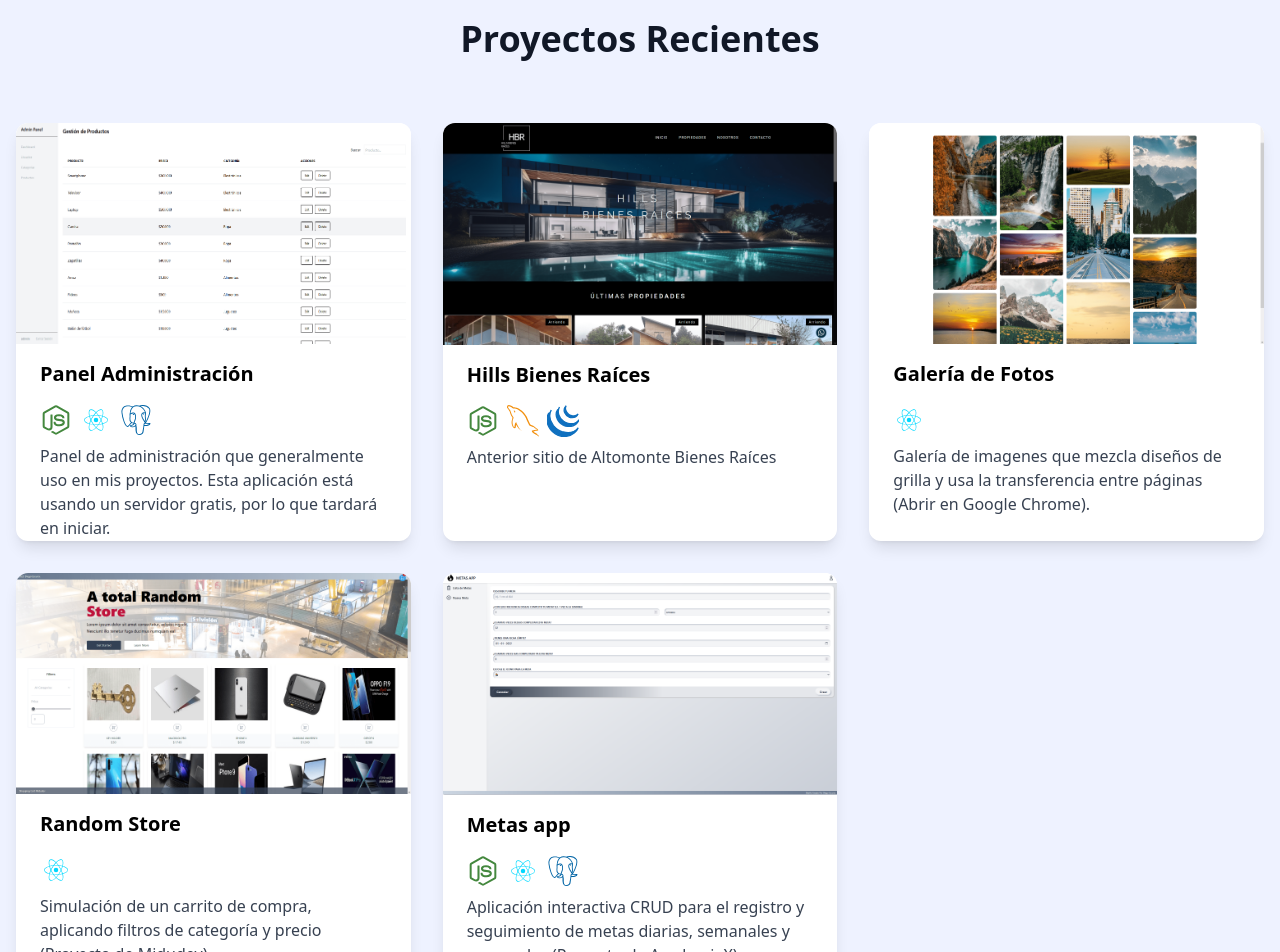
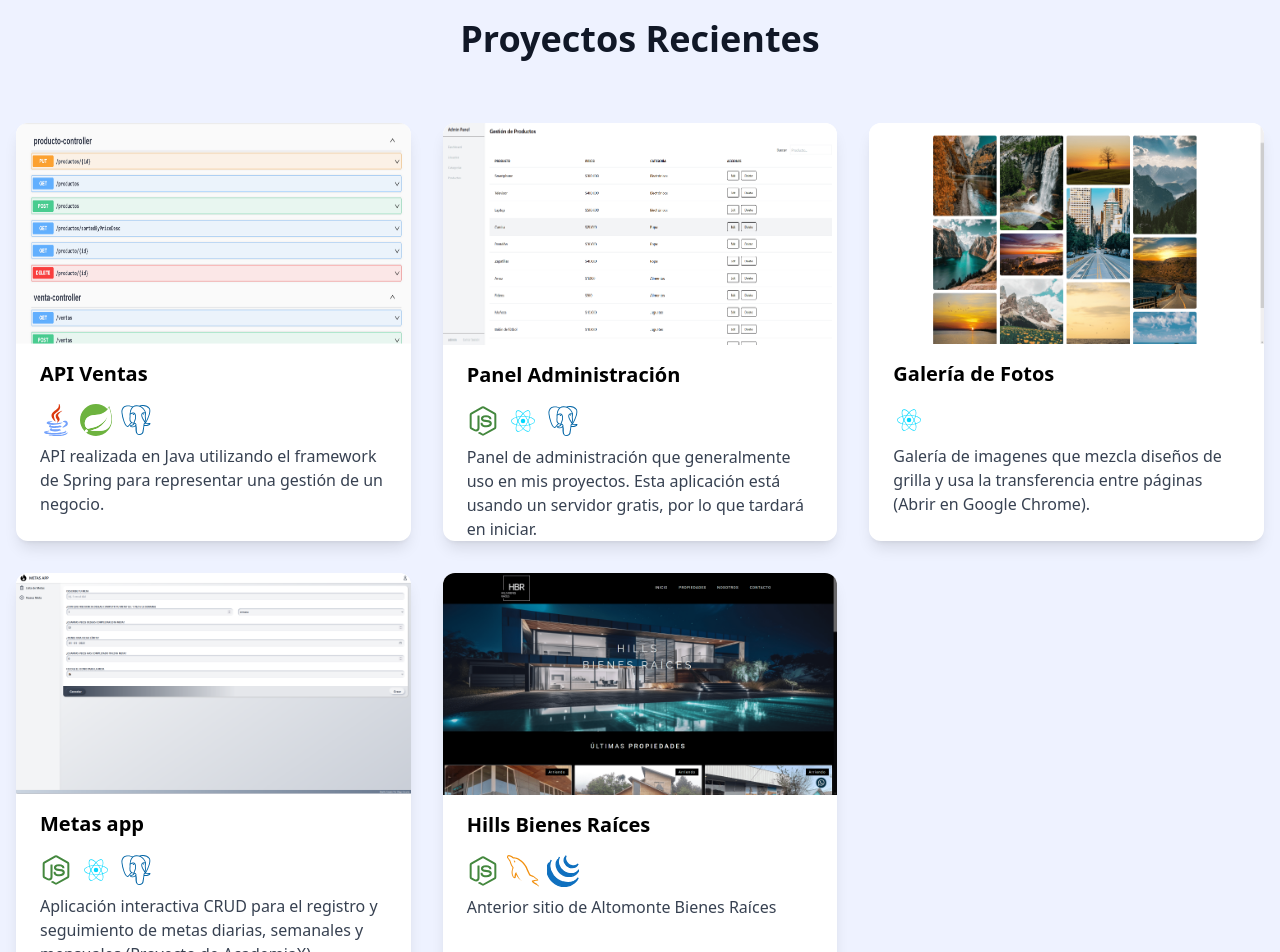
Before and after one commit to diegoescurra/portfolio, a React (Vite) app: page / in a window 1280 px wide. Shown: the part 1800-2752 px from the top of the page. Built offline with nearby package versions, Linux system fonts and the light colour scheme.

Commit message:
add java project

```diff
--- a/src/components/Views/Hero.jsx
+++ b/src/components/Views/Hero.jsx
@@ -6,7 +6,7 @@ export const Hero = () => {
 
     <section className="min-h-screen relative" id='inicio'>
       <div className="absolute inset-0">
-        <div className="absolute top-20 left-10 w-72 h-72 bg-indigo-200 rounded-full mix-blend-multiply filter blur-xl opacity-70 animate-blob"></div>
+        <div className="hidden md:block absolute top-20 left-10 w-72 h-72 bg-indigo-200 rounded-full mix-blend-multiply filter blur-xl opacity-70 animate-blob"></div>
         <div className="absolute top-40 right-10 w-72 h-72 bg-blue-200 rounded-full mix-blend-multiply filter blur-xl opacity-70 animate-blob animation-delay-2000"></div>
         <div className="absolute -bottom-8 left-20 w-72 h-72 bg-purple-200 rounded-full mix-blend-multiply filter blur-xl opacity-70 animate-blob animation-delay-4000"></div>
       </div>
--- a/src/components/shareds/CardCertificate.jsx
+++ b/src/components/shareds/CardCertificate.jsx
@@ -7,11 +7,11 @@ const CardCertificate = ({props}) => {
         <img src={props.img} alt={props.title} className='w-full aspect-video'/>
         <div className="p-4">
         <h3 className="text-gray-800 font-bold">{props.title}</h3>
-        <div className="flex justify-between text-gray-500 text-sm border-b-2 border-gray-50 py-2">
+        <div className="flex justify-between text-gray-500 text-sm border-b-2 border-gray-50 py-2 mb-3">
             <span>{props.issuer}</span>
             <span>{props.year}</span>
         </div>
-        <h4 className="text-xs font-medium text-gray-500 uppercase tracking-wider mb-3">Skills Adquiridas</h4>
+        <h4 className="text-xs font-medium text-gray-500 uppercase tracking-wider mb-1">Skills Adquiridas</h4>
         <div className="flex gap-2 border-b-2 border-gray-50 mb-4 py-4">
         {props.skills.map((skill, i) =>
             (
--- a/src/components/shareds/Cards.jsx
+++ b/src/components/shareds/Cards.jsx
@@ -5,6 +5,8 @@ import {
   MySQLIcon,
   PostgreSQLIcon,
   JQueryIcon,
+  JavaIcon,
+  SpringIcon,
 } from "../Icons";
 import { ExternalLink, Github } from "lucide-react";
 
@@ -15,11 +17,13 @@ export const Cards = (props) => {
     JQueryIcon,
     ReactJsIcon,
     MySQLIcon,
+    JavaIcon,
+    SpringIcon,
     PostgreSQLIcon,
   };
 
   return (
-    <article className="group bg-white rounded-xl overflow-hidden shadow-lg hover:shadow-xl transition-all duration-300 hover:-translate-y-2 ">
+    <article className={`group bg-white rounded-xl overflow-hidden shadow-lg  ${props.gif && 'hover:shadow-xl transition-all duration-300 hover:-translate-y-2'}`}>
       <div className="overflow-hidden relative">
         <a href={props.href} target="_blank" rel="noreferrer">
           <img
@@ -37,18 +41,28 @@ export const Cards = (props) => {
         </a>
         <div className="absolute inset-0 bg-gradient-to-t from-black/60 to-transparent opacity-0 group-hover:opacity-100 transition-opacity duration-300">
           <div className="absolute bottom-4 left-4 flex gap-3">
-            <a
-              href={props.href}
+           {
+            props.github && (
+              <a
+              href={props.github}
               className="p-2 bg-white/90 rounded-full hover:bg-white transition-colors"
+              target="_blank" rel="noreferrer"
             >
               <Github size={20} className="text-gray-900" />
             </a>
-            <a
-              href={props.href2}
+            )
+           }
+           {
+            props.href && (
+              <a
+              href={props.href}
               className="p-2 bg-white/90 rounded-full hover:bg-white transition-colors"
+              target="_blank" rel="noreferrer"
             >
               <ExternalLink size={20} className="text-gray-900" />
             </a>
+            )
+           }
           </div>
         </div>
       </div>
--- a/src/data/projects.js
+++ b/src/data/projects.js
@@ -1,61 +1,55 @@
 
 export const projects = [
-
     {
         id: 1,
+        img: '/ventas.png',
+        gif: '/ventas.png',
+        title: 'API Ventas',
+        icon: ['JavaIcon', 'SpringIcon', 'PostgreSQLIcon'],
+        buttontxt: 'Ver',
+        github : 'https://github.com/Sie7he/tienda_online',
+        description: "API realizada en Java utilizando el framework de Spring para representar una gestión de un negocio.",
+    },
+    {
+        id: 2,
         img: '/Admin panel.png',
         gif: '/panel_gif.gif',
         title: 'Panel Administración',
         href: 'https://panel-cliente.onrender.com/',
-        href2: 'https://github.com/Sie7he/admin_panel',
         icon: ['NodeJSIcon', 'ReactJsIcon', 'PostgreSQLIcon'],
         buttontxt: 'Ver',
-        github : true,
+        github : 'https://github.com/Sie7he/admin_panel',
         description: "Panel de administración que generalmente uso en mis proyectos. Esta aplicación está usando un servidor gratis, por lo que tardará en iniciar.",
     },
-    {
-        id: 2,
-        img: '/Hills.png',
-        gif: '/Hills.png',
-        title: 'Hills Bienes Raíces',
-        icon: ['NodeJSIcon', 'MySQLIcon', 'JQueryIcon'],
-        github : false,
-        description: 'Anterior sitio de Altomonte Bienes Raíces',
-    },
+
     {
         id: 3,
         img: '/galeria.png',
         gif: '/galeria.gif',
         title: 'Galería de Fotos',
         href: 'https://unagaleriadefotos.netlify.app/',
-        href2: 'https://github.com/Sie7he/gallery',
         icon: ['ReactJsIcon'],
         buttontxt: 'Ver',
-        github : true,
+        github : 'https://github.com/Sie7he/gallery',
         description: "Galería de imagenes que mezcla diseños de grilla y usa la transferencia entre páginas (Abrir en Google Chrome).",
     },
     {
         id: 4,
-        img: '/tienda.png',
-        gif: '/tienda.png',
-        title: 'Random Store',
-        href: 'https://ramdomstore.netlify.app/',
-        href2 : 'https://github.com/Sie7he/tienda',
-        icon: ['ReactJsIcon'],
-        buttontxt: 'Ver',
-        github : true,
-        description: 'Simulación de un carrito de compra, aplicando filtros de categoría y precio (Proyecto de Midudev)',
-    },
-    {
-        id: 5,
         img: '/metas.png',
         gif: '/metas.png',
         title: 'Metas app',
-        href2: 'https://github.com/Sie7he/academiaX',
         icon: ['NodeJSIcon', 'ReactJsIcon', 'PostgreSQLIcon'],
         buttontxt: '',
-        github: true,
+        github: 'https://github.com/Sie7he/academiaX',
         description: 'Aplicación interactiva CRUD para el registro y seguimiento de metas diarias, semanales y mensuales (Proyecto de AcademiaX).',
+    },
+    {
+        id: 6,
+        img: '/Hills.png',
+        gif: '/Hills.png',
+        title: 'Hills Bienes Raíces',
+        icon: ['NodeJSIcon', 'MySQLIcon', 'JQueryIcon'],
+        description: 'Anterior sitio de Altomonte Bienes Raíces',
     },
 
 
```
Also changed, not shown: public/ventas.png (added).
